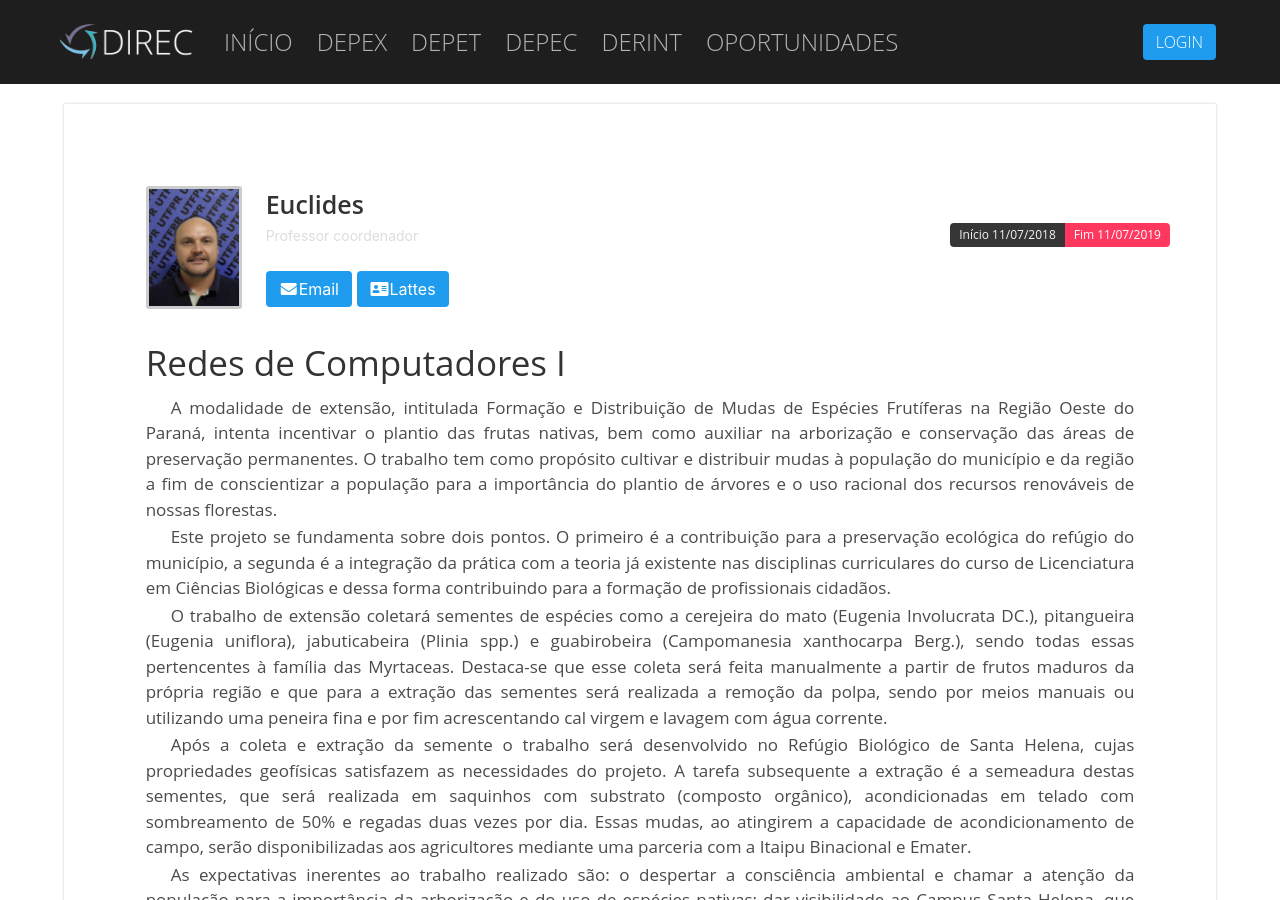
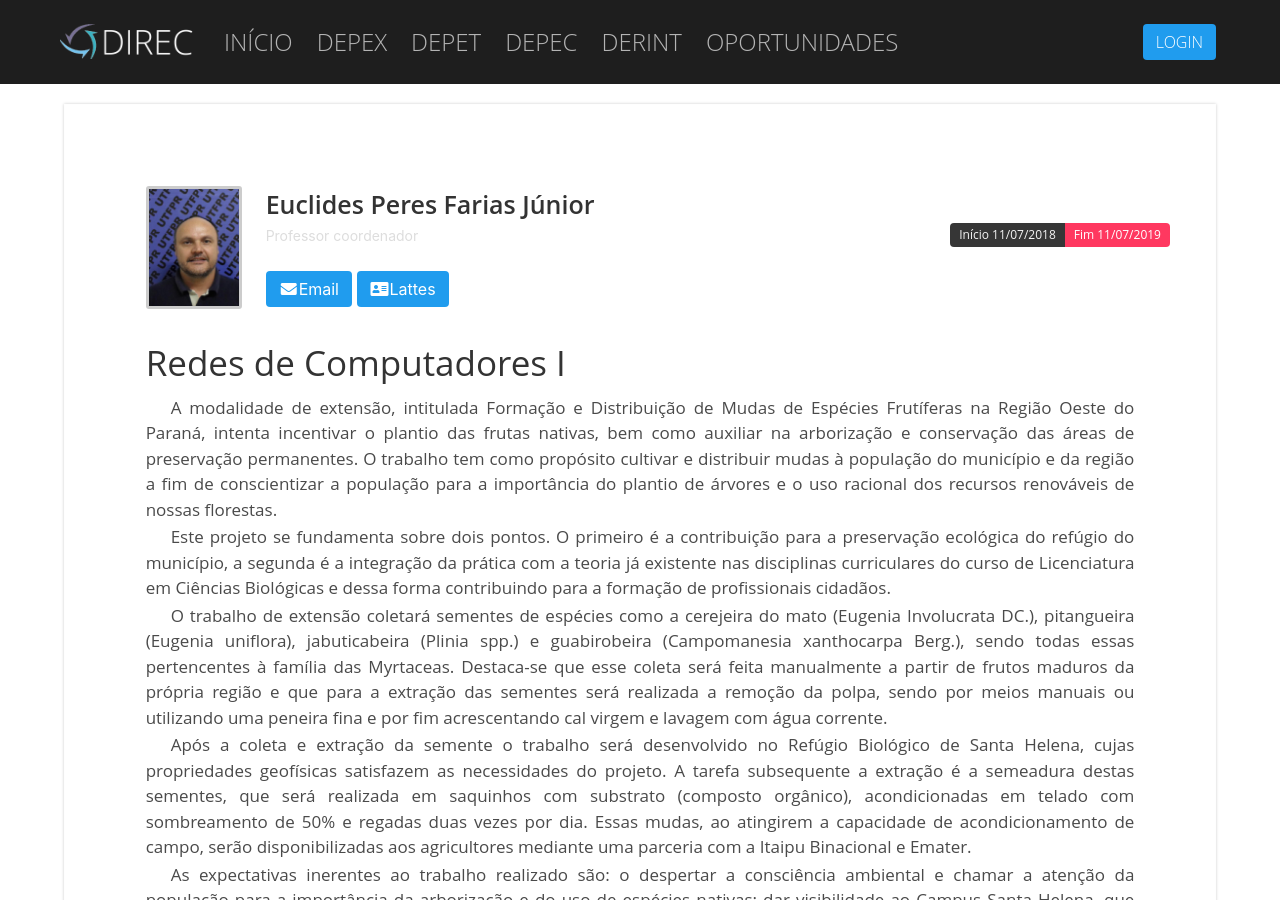
Before and after one commit to UTFPR-SH/direc, a Jekyll site: the page built from html/_posts/extensao/2018-07-11-redes-de-computadores.html, in a window 1280 px wide and 900 px high. Built offline with Jekyll 4.4.1, drawn with Linux system fonts in a browser that asks for light colours.

Commit message:
Corrigindo as informações dos Projetos
* Feita a atualização dos dados do professores responsáveis pelos
projetos
* O link para o lattes irá abrir em uma nova guia

Signed-off-by: João Paulo da Silva <dasilvaj4@gmail.com>

```diff
--- a/html/_layouts/post.html
+++ b/html/_layouts/post.html
@@ -25,7 +25,7 @@
         </div>
         <small style="color: #dddddd">Professor coordenador</small><br><br>
         <a href="mailto:{{ page.email }}" title="" class="button is-info"><i class="fas fa-envelope fa-fw"></i> Email</a>
-        <a href="{{ page.lattes }}" title="" class="button is-info"><i class="fas fa-address-card fa-fw"></i> Lattes</a>
+        <a href="{{ page.lattes }}" title="" class="button is-info" target="_blank"><i class="fas fa-address-card fa-fw"></i> Lattes</a>
       </div>
     </div>
 
--- a/html/_posts/extensao/2018-07-11-redes-de-computadores.html
+++ b/html/_posts/extensao/2018-07-11-redes-de-computadores.html
@@ -2,11 +2,11 @@
 layout: post
 title: Redes de Computadores I
 status: em andamento
-professor: Euclides
+professor: Euclides Peres Farias Júnior
 data-inicio: 11/07/2018
 data-fim: 11/07/2019
-email: euclides@utfpr.edu.br
-lattes:
+email: euclidesjunior@utfpr.edu.br
+lattes: http://lattes.cnpq.br/2993749906763460
 link-participacao:
 picture: /assets/img/professors/euclides.jpg
 snippet: Lorem ipsum dolor sit amet, consectetur adipisicing elit, sed do eiusmod
--- a/html/_posts/extensao/2018-08-07-um-computador-inteligente.html
+++ b/html/_posts/extensao/2018-08-07-um-computador-inteligente.html
@@ -2,11 +2,11 @@
 layout: post
 title: Um computador inteligente
 status: em andamento
-professor: Thiago Naves
+professor: Thiago França Naves
 data-inicio: 01/08/2018
 data-fim: 01/08/2019
-email: tfnaves@utfpr.edu.br
-lattes:
+email: naves@utfpr.edu.br
+lattes: http://lattes.cnpq.br/2177644773849043
 link-participacao:
 picture: /assets/img/professors/thiago.jpg
 snippet: Lorem ipsum dolor sit amet, consectetur adipisicing elit, sed do eiusmod
--- a/html/_posts/extensao/2018-08-09-descarte-lixo-eletronico.html
+++ b/html/_posts/extensao/2018-08-09-descarte-lixo-eletronico.html
@@ -2,11 +2,11 @@
 layout: post
 title: Descarte de Lixo Eletrônico
 status: concluído
-professor: Magnos
+professor: Itamar Iliuk
 data-inicio: 02/09/017
 data-fim: 02/09/2018
-email: tfnaves@utfpr.edu.br
-lattes:
+email: itamariliuk@utfpr.edu.br
+lattes: http://lattes.cnpq.br/3849851399700826
 link-participacao:
 picture: /assets/img/professors/itamar.jpg
 snippet: Lorem ipsum dolor sit amet, consectetur adipisicing elit, sed do eiusmod
--- a/html/_posts/extensao/2018-08-20-computacao-grafica.html
+++ b/html/_posts/extensao/2018-08-20-computacao-grafica.html
@@ -2,11 +2,11 @@
 layout: post
 title: Computação Gráfica
 status: em andamento
-professor: Arlete Beuren
+professor: Arlete Teresinha Beuren
 data-inicio: 11/07/2018
 data-fim: 11/07/2019
-email: euclides@utfpr.edu.br
-lattes:
+email: arletebeuren@utfpr.edu.br
+lattes: http://lattes.cnpq.br/0084145280240578
 link-participacao:
 picture: /assets/img/professors/arlete.jpg
 snippet: Lorem ipsum dolor sit amet, consectetur adipisicing elit, sed do eiusmod
--- a/html/_posts/extensao/2018-09-04-redes-ii.html
+++ b/html/_posts/extensao/2018-09-04-redes-ii.html
@@ -2,11 +2,11 @@
 layout: post
 title: Redes de Computadores II
 status: em andamento
-professor: Euclides
+professor: Euclides Peres Farias Júnior
 data-inicio: 11/07/2018
 data-fim: 11/07/2019
-email: euclides@utfpr.edu.br
-lattes:
+email: euclidesjunior@utfpr.edu.br
+lattes: http://lattes.cnpq.br/2993749906763460
 link-participacao:
 picture: /assets/img/professors/euclides.jpg
 snippet: Lorem ipsum dolor sit amet, consectetur adipisicing elit, sed do eiusmod
```
